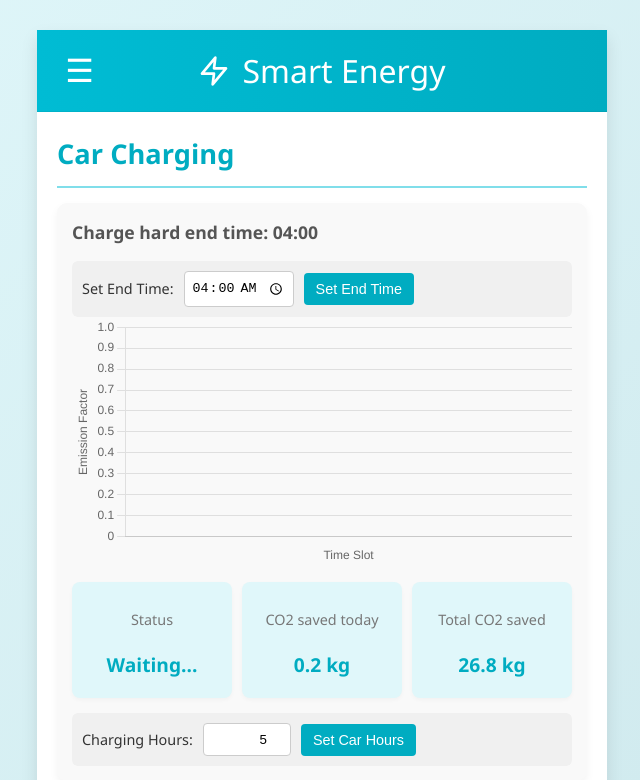
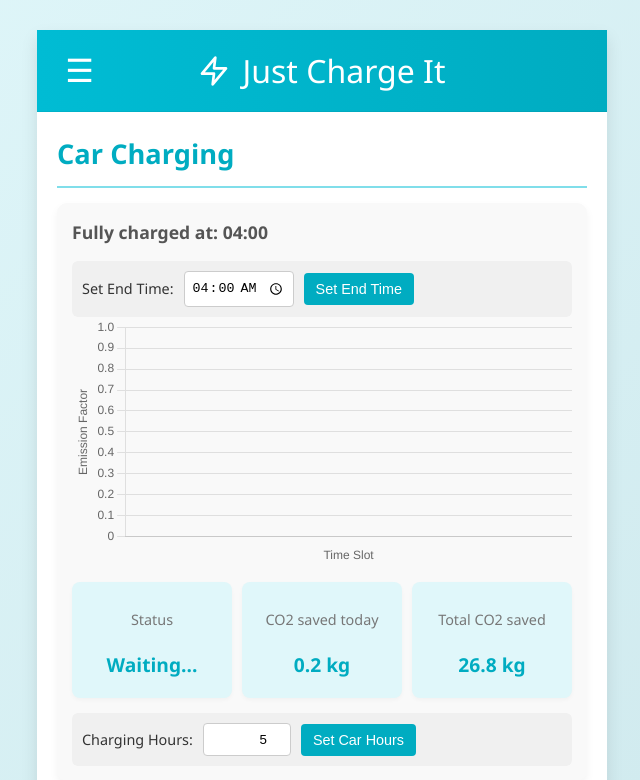
Before and after one commit to 2themax2/NewEnergyHackathon, a Flask app: page /dashboard in a window 1280 px wide. Shown: the top 780 px of the page, without its empty margins (318-958 px from the left). Run offline with Flask 3, Linux system fonts and the light colour scheme; data that the repository does not hold is empty.

Commit message:
update dashboard title and header; modify charge end time display; adjust data fetch interval to 10 minutes

```diff
--- a/backend/app.py
+++ b/backend/app.py
@@ -56,6 +56,7 @@ def post_power_state(power_state : bool):
 @app.route("/dashboard")
 @app.route('/')
 def home():
+    get_socket_state()
     return render_template('index.html')
 
 @app.route("/dashboard/data")
--- a/frontend/templates/index.html
+++ b/frontend/templates/index.html
@@ -3,7 +3,7 @@
 <head>
     <meta charset="UTF-8">
     <meta name="viewport" content="width=device-width, initial-scale=1.0">
-    <title>Smart Energy Dashboard</title>
+    <title>Just Charge It</title>
     <link rel="stylesheet" href="{{ url_for('static', filename='css/style.css') }}">
     <script src="https://cdn.jsdelivr.net/npm/chart.js"></script>
 </head>
@@ -15,7 +15,7 @@
             <svg aria-hidden="true" class="header-logo-icon" viewBox="0 0 24 24" stroke-width="2" stroke-linecap="round" stroke-linejoin="round">
                 <path d="M13 2L3 14h9l-1 8 10-12h-9l1-8z"></path>
             </svg>
-            <h1>Smart Energy</h1>
+            <h1>Just Charge It</h1>
         </div>
         <div class="header-right-placeholder"></div>
     </header>
@@ -26,7 +26,7 @@
                 <h2>Car Charging</h2>
             </div>
             <div class="load-status-card">
-                <h3>Charge hard end time: <span id="hardChargeEndTimeDisplay">-</span></h3>
+                <h3>Fully charged at: <span id="hardChargeEndTimeDisplay">-</span></h3>
                 <div class="input-group">
                     <label for="hardChargeTime">Set End Time:</label>
                     <input type="time" id="hardChargeTime" name="hardChargeTime">
@@ -449,7 +449,7 @@
     }
 
     fetchData();
-    setInterval(fetchData, 60000);
+    setInterval(fetchData, 600000);
 </script>
 </body>
 </html>
```
